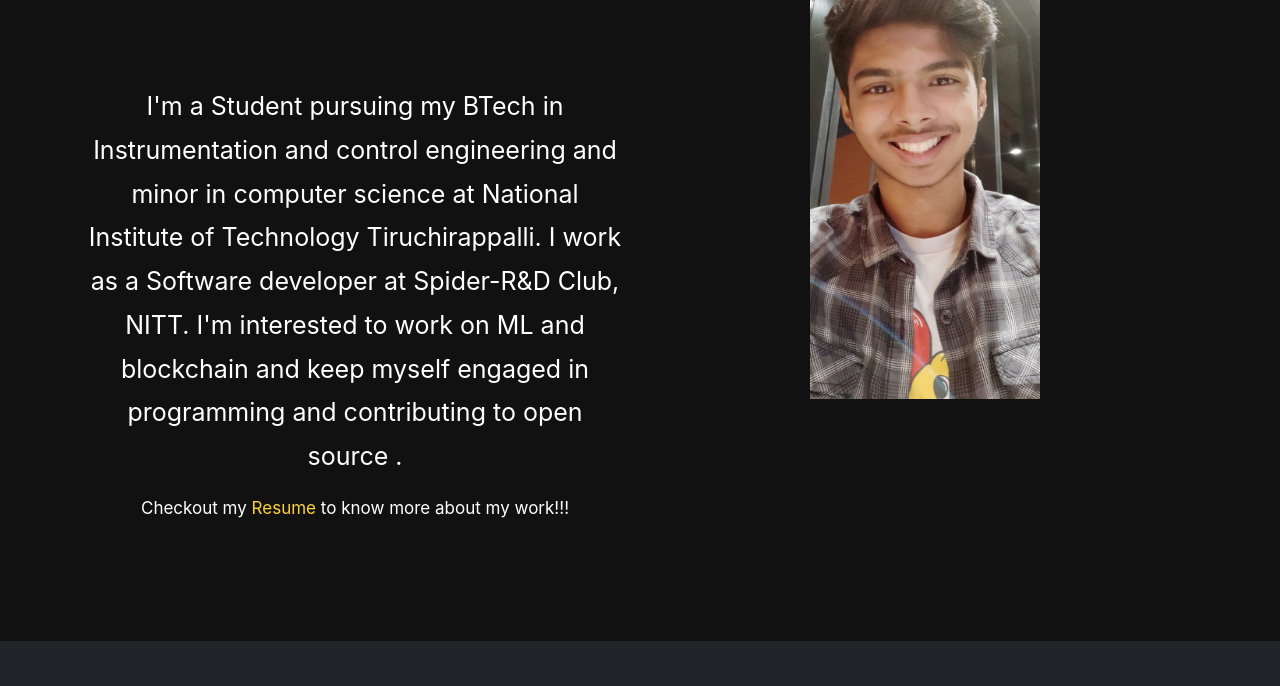
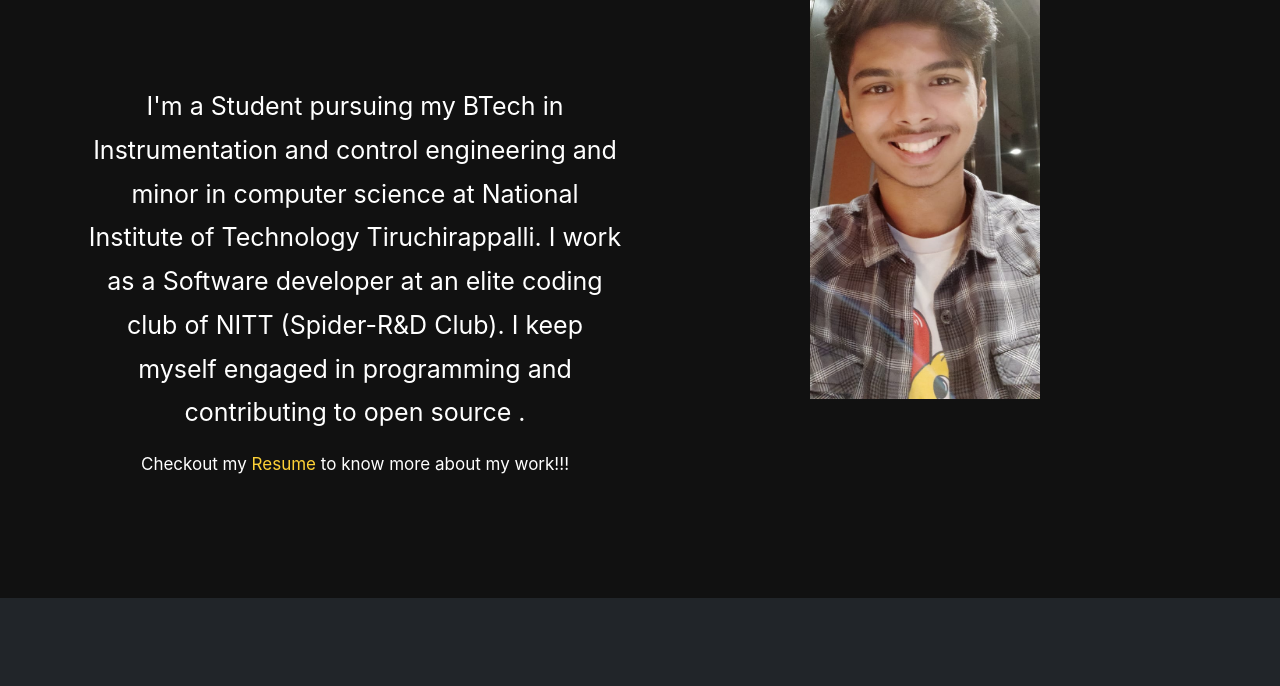
Before and after one commit to thrishik7/thrishik, a plain HTML site: page index.html in a window 1280 px wide. Shown: the part 1151-1837 px from the top of the page. Drawn offline with Linux system fonts and the light colour scheme; animation ran at ten frames a second; a script that the page names is missing; a web font is replaced by a local one.

Commit message:
about changes

```diff
--- a/index.html
+++ b/index.html
@@ -101,7 +101,7 @@
             </span>
 
             <p class="about-text">
-                I'm a Student pursuing my BTech in Instrumentation and control engineering and minor in computer science at  National Institute of Technology Tiruchirappalli. I work as a Software developer at Spider-R&D Club, NITT. I'm interested to work on ML and blockchain and keep myself engaged in programming and contributing to open source .    </p>
+                I'm a Student pursuing my BTech in Instrumentation and control engineering and minor in computer science at  National Institute of Technology Tiruchirappalli. I work as a Software developer at an elite coding club of NITT (Spider-R&D Club). I keep myself engaged in programming and contributing to open source .    </p>
                 Checkout my   <a href="assets/resume.pdf" download="resume_thrishik.pdf">Resume</a> to know more about my work!!!
               </div>
           <div class="col-sm-6 logo"  style="top:20%;">
```
